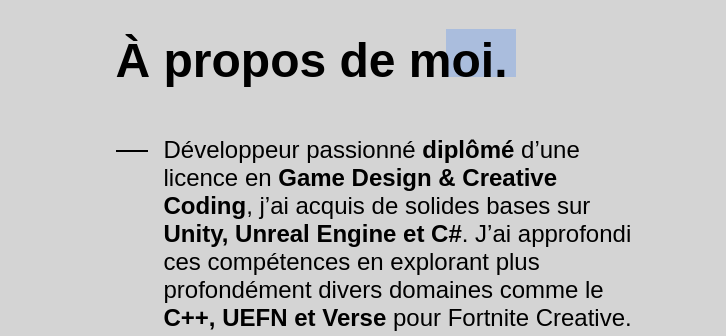
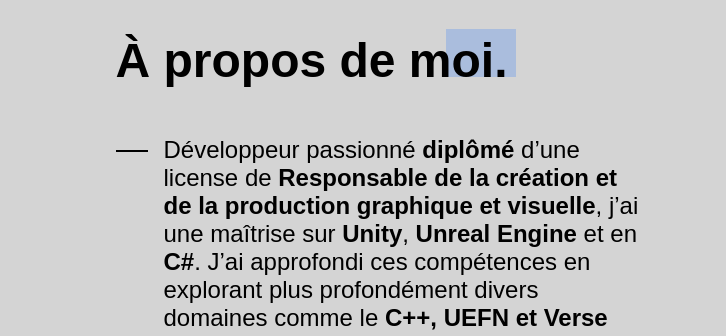
Before and after one commit to TheoCarouge/Portfolio2, a plain HTML site: page index.html in a window 1280 px wide. Shown: the part 1835-2171 px from the top of the page, 554-1280 px from the left. Drawn offline with nearby package versions, Linux system fonts and the light colour scheme; a web font is replaced by a local one.

```diff
--- a/index.html
+++ b/index.html
@@ -160,8 +160,8 @@
 
             <div class="about__info">
                 <p class="about__description">
-                    Développeur passionné <b>diplômé</b> d’une licence en <b>Game Design & Creative Coding</b>, j’ai acquis de solides bases
-                    sur <b>Unity, Unreal Engine et C#</b>. J’ai approfondi ces compétences en explorant plus profondément divers domaines
+                    Développeur passionné <b>diplômé</b> d’une license de <b>Responsable de la création et de la production graphique et visuelle</b>, j’ai une maîtrise
+                    sur <b>Unity</b>, <b>Unreal Engine</b> et en <b>C#</b>. J’ai approfondi ces compétences en explorant plus profondément divers domaines
                     comme le <b>C++, UEFN et Verse</b> pour Fortnite Creative. Curieux et rigoureux, j’applique les <b>principes SOLID</b>.
                     Mon expérience en <b>freelance</b> m’a permis d'étendre mon expertise en <b>HTML / CSS / JavaScript</b> ou en no-code sur <b>WordPress et Shopify</b>,
                     où j'ai également travaillé sur de la gestion de <b>bases de données SQL</b>, et de la relation <b>client</b>.
```
